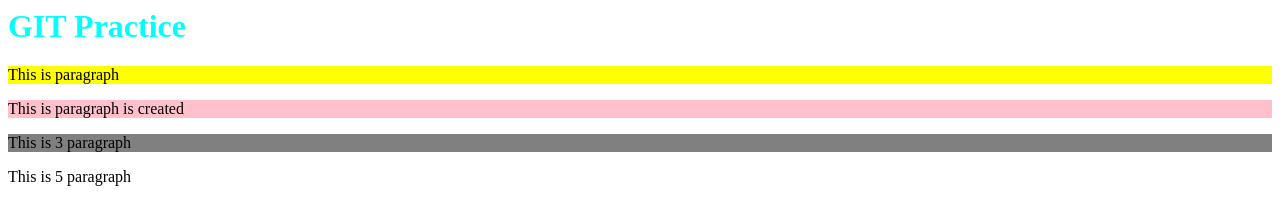
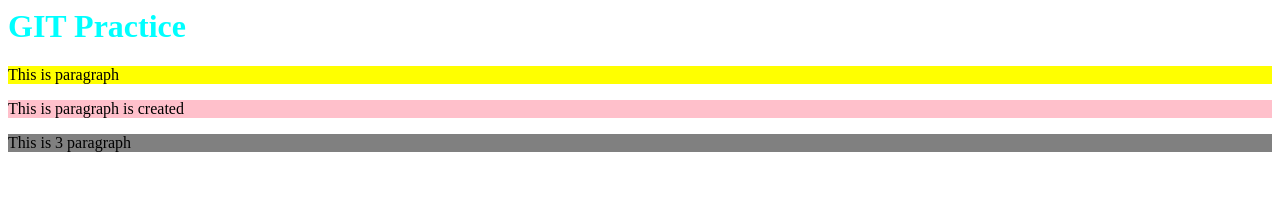
Before and after one commit to mmkolape2020/git_practice, a plain HTML site: page index.html in a window 1280 px wide. Drawn offline with Linux system fonts and the light colour scheme.

Commit message:
done changes

```diff
--- a/index.html
+++ b/index.html
@@ -11,7 +11,6 @@
 	<p id="para1">This is paragraph</p>
 	<p id="para2">This is paragraph is created</p>
 	<p id="para3">This is 3 paragraph</p>
-	<p id="para5">This is 5 paragraph</p>
 
 </body>
 </html>
```
